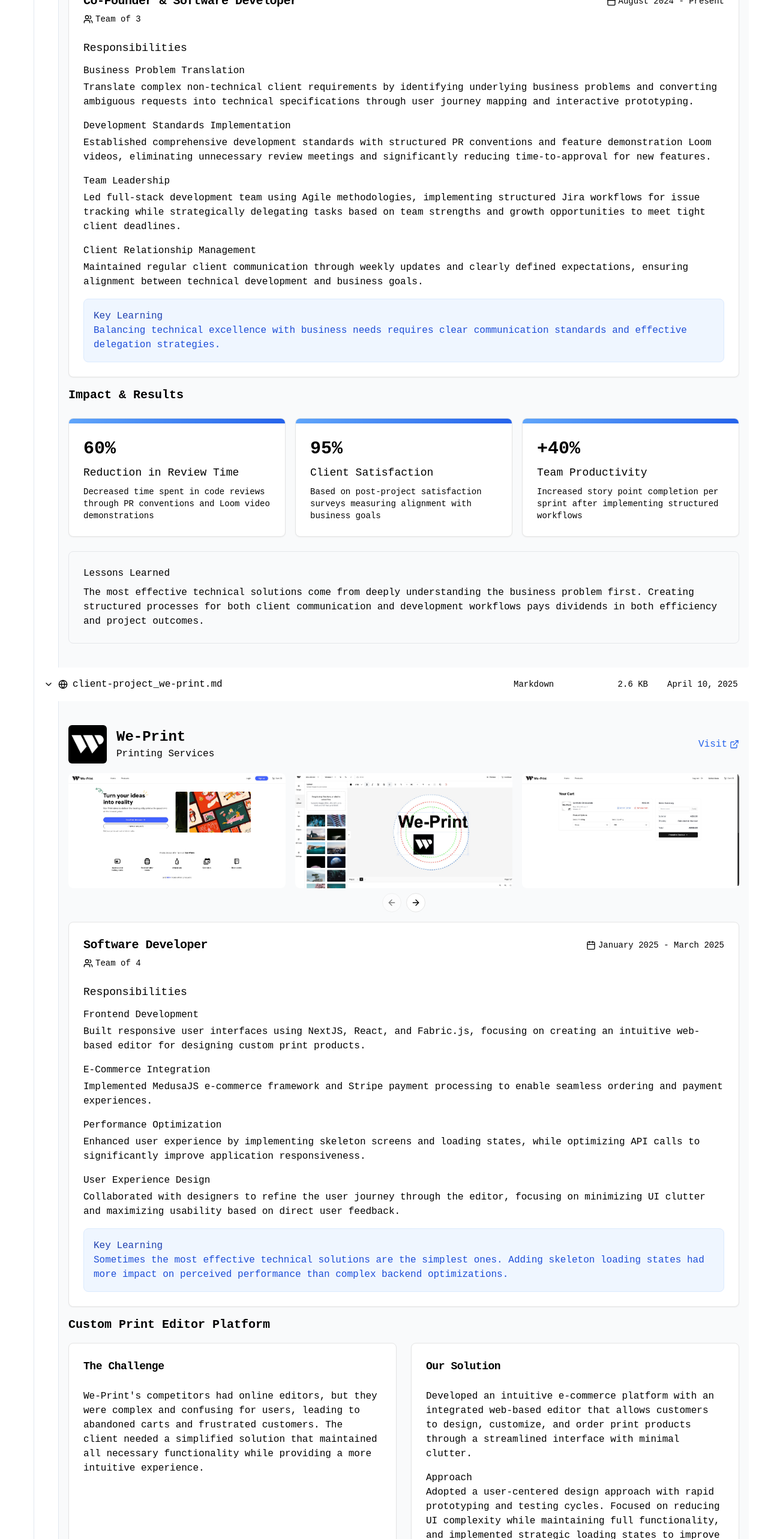
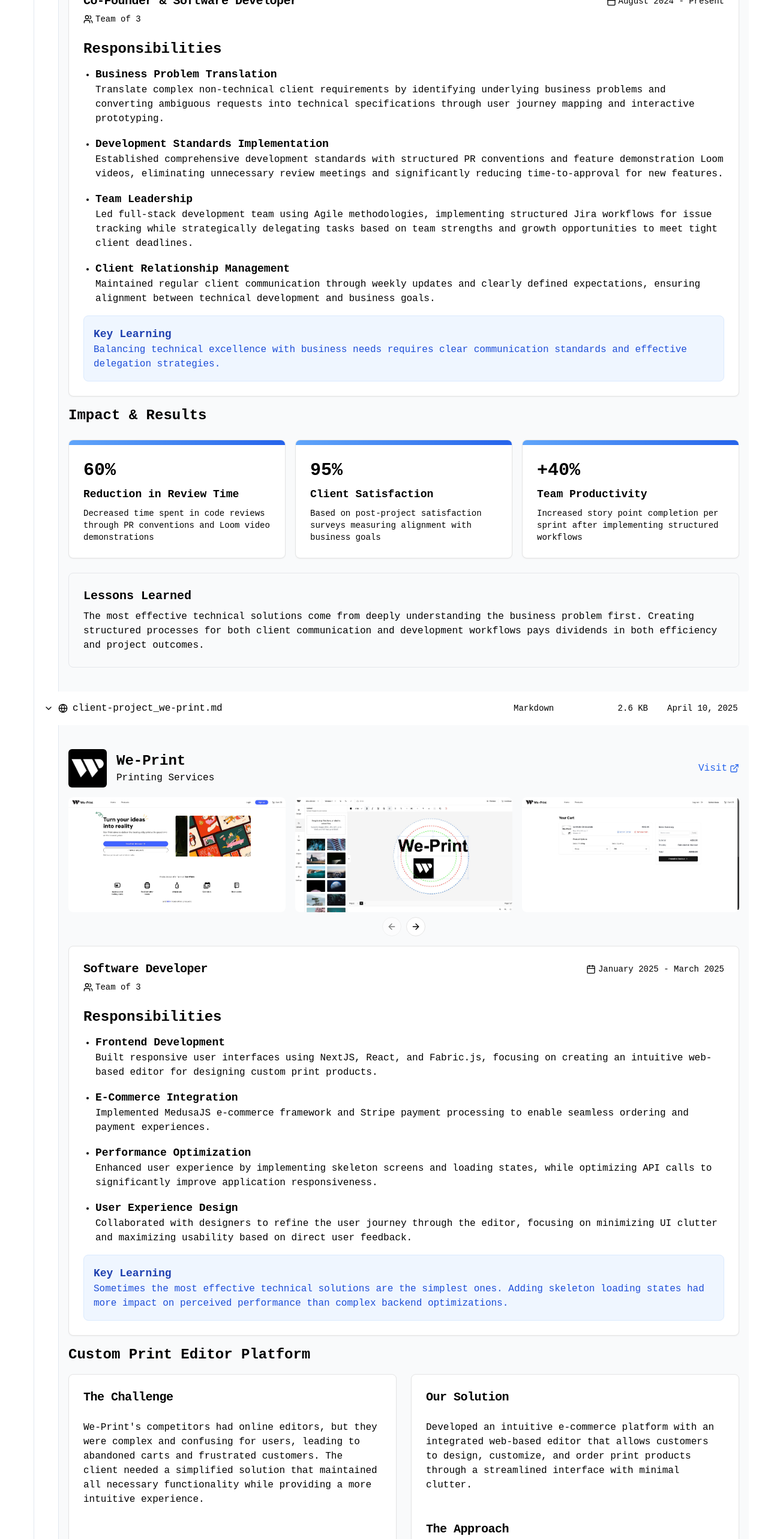
Before and after one commit to KodaEd/apache-portfolio, a Next.js app: page / in a window 1280 px wide. Shown: the part 1202-3768 px from the top of the page at 60% size. Built offline with nearby package versions, Linux system fonts and the light colour scheme; grey boxes are pictures that could not be loaded.

Commit message:
Updated the styling to improve readablility

```diff
--- a/src/data/work/gloom_studios.tsx
+++ b/src/data/work/gloom_studios.tsx
@@ -52,19 +52,21 @@
         <CardContent>
           <div className="space-y-4">
             <div className="space-y-3">
-              <h3 className="font-medium text-lg">Responsibilities</h3>
-              <div className="space-y-4">
-                <div className="space-y-1">
-                  <h4 className="font-medium">Business Problem Translation</h4>
+              <h3 className="font-bold text-2xl">Responsibilities</h3>
+              <ul className="space-y-4 list-disc pl-5">
+                <li>
+                  <h4 className="font-semibold text-lg">
+                    Business Problem Translation
+                  </h4>
                   <p>
                     Translate complex non-technical client requirements by
                     identifying underlying business problems and converting
                     ambiguous requests into technical specifications through
                     user journey mapping and interactive prototyping.
                   </p>
-                </div>
-                <div className="space-y-1">
-                  <h4 className="font-medium">
+                </li>
+                <li>
+                  <h4 className="font-semibold text-lg">
                     Development Standards Implementation
                   </h4>
                   <p>
@@ -73,18 +75,18 @@
                     videos, eliminating unnecessary review meetings and
                     significantly reducing time-to-approval for new features.
                   </p>
-                </div>
-                <div className="space-y-1">
-                  <h4 className="font-medium">Team Leadership</h4>
+                </li>
+                <li>
+                  <h4 className="font-semibold text-lg">Team Leadership</h4>
                   <p>
                     Led full-stack development team using Agile methodologies,
                     implementing structured Jira workflows for issue tracking
                     while strategically delegating tasks based on team strengths
                     and growth opportunities to meet tight client deadlines.
                   </p>
-                </div>
-                <div className="space-y-1">
-                  <h4 className="font-medium">
+                </li>
+                <li>
+                  <h4 className="font-semibold text-lg">
                     Client Relationship Management
                   </h4>
                   <p>
@@ -92,11 +94,11 @@
                     updates and clearly defined expectations, ensuring alignment
                     between technical development and business goals.
                   </p>
-                </div>
-              </div>
+                </li>
+              </ul>
             </div>
             <div className="p-4 bg-blue-50 rounded-lg border border-blue-100">
-              <h4 className="font-medium text-blue-800">Key Learning</h4>
+              <h4 className="font-bold text-lg text-blue-800">Key Learning</h4>
               <p className="text-blue-700">
                 Balancing technical excellence with business needs requires
                 clear communication standards and effective delegation
@@ -109,13 +111,13 @@
 
       {/* Impact Section */}
       <div className="space-y-6">
-        <h3 className="text-xl font-semibold">Impact & Results</h3>
+        <h3 className="text-2xl font-bold">Impact & Results</h3>
         <div className="grid grid-cols-1 md:grid-cols-2 lg:grid-cols-3 gap-4">
           <Card className="overflow-hidden">
             <div className="h-2 bg-gradient-to-r from-blue-400 to-blue-600" />
             <CardContent className="pt-6">
               <div className="text-3xl font-bold">60%</div>
-              <div className="text-lg font-medium mt-2">
+              <div className="text-lg font-semibold mt-2">
                 Reduction in Review Time
               </div>
               <p className="mt-2 text-sm">
@@ -128,7 +130,7 @@
             <div className="h-2 bg-gradient-to-r from-blue-400 to-blue-600" />
             <CardContent className="pt-6">
               <div className="text-3xl font-bold">95%</div>
-              <div className="text-lg font-medium mt-2">
+              <div className="text-lg font-semibold mt-2">
                 Client Satisfaction
               </div>
               <p className="mt-2 text-sm">
@@ -141,7 +143,9 @@
             <div className="h-2 bg-gradient-to-r from-blue-400 to-blue-600" />
             <CardContent className="pt-6">
               <div className="text-3xl font-bold">+40%</div>
-              <div className="text-lg font-medium mt-2">Team Productivity</div>
+              <div className="text-lg font-semibold mt-2">
+                Team Productivity
+              </div>
               <p className="mt-2 text-sm">
                 Increased story point completion per sprint after implementing
                 structured workflows
@@ -150,7 +154,7 @@
           </Card>
         </div>
         <div className="bg-gray-50 p-6 rounded-lg border border-gray-200">
-          <h4 className="font-medium mb-2">Lessons Learned</h4>
+          <h4 className="font-bold text-xl mb-2">Lessons Learned</h4>
           <p>
             The most effective technical solutions come from deeply
             understanding the business problem first. Creating structured
--- a/src/data/work/we_print.tsx
+++ b/src/data/work/we_print.tsx
@@ -68,50 +68,58 @@
           </div>
           <CardDescription className="flex items-center space-x-1">
             <Users size={16} />
-            <span>Team of 4</span>
+            <span>Team of 3</span>
           </CardDescription>
         </CardHeader>
         <CardContent>
           <div className="space-y-4">
             <div className="space-y-3">
-              <h3 className="font-medium text-lg">Responsibilities</h3>
-              <div className="space-y-4">
-                <div className="space-y-1">
-                  <h4 className="font-medium">Frontend Development</h4>
+              <h3 className="font-bold text-2xl">Responsibilities</h3>
+              <ul className="space-y-4 list-disc pl-5">
+                <li>
+                  <h4 className="font-semibold text-lg">
+                    Frontend Development
+                  </h4>
                   <p>
                     Built responsive user interfaces using NextJS, React, and
                     Fabric.js, focusing on creating an intuitive web-based
                     editor for designing custom print products.
                   </p>
-                </div>
-                <div className="space-y-1">
-                  <h4 className="font-medium">E-Commerce Integration</h4>
+                </li>
+                <li>
+                  <h4 className="font-semibold text-lg">
+                    E-Commerce Integration
+                  </h4>
                   <p>
                     Implemented MedusaJS e-commerce framework and Stripe payment
                     processing to enable seamless ordering and payment
                     experiences.
                   </p>
-                </div>
-                <div className="space-y-1">
-                  <h4 className="font-medium">Performance Optimization</h4>
+                </li>
+                <li>
+                  <h4 className="font-semibold text-lg">
+                    Performance Optimization
+                  </h4>
                   <p>
                     Enhanced user experience by implementing skeleton screens
                     and loading states, while optimizing API calls to
                     significantly improve application responsiveness.
                   </p>
-                </div>
-                <div className="space-y-1">
-                  <h4 className="font-medium">User Experience Design</h4>
+                </li>
+                <li>
+                  <h4 className="font-semibold text-lg">
+                    User Experience Design
+                  </h4>
                   <p>
                     Collaborated with designers to refine the user journey
                     through the editor, focusing on minimizing UI clutter and
                     maximizing usability based on direct user feedback.
                   </p>
-                </div>
-              </div>
+                </li>
+              </ul>
             </div>
             <div className="p-4 bg-blue-50 rounded-lg border border-blue-100">
-              <h4 className="font-medium text-blue-800">Key Learning</h4>
+              <h4 className="font-bold text-lg text-blue-800">Key Learning</h4>
               <p className="text-blue-700">
                 Sometimes the most effective technical solutions are the
                 simplest ones. Adding skeleton loading states had more impact on
@@ -124,11 +132,11 @@
 
       {/* Project Section */}
       <div className="space-y-4">
-        <h3 className="text-xl font-semibold">Custom Print Editor Platform</h3>
+        <h3 className="text-2xl font-bold">Custom Print Editor Platform</h3>
         <div className="grid grid-cols-1 md:grid-cols-2 gap-6">
           <Card>
             <CardHeader>
-              <CardTitle className="text-lg">The Challenge</CardTitle>
+              <CardTitle className="text-xl font-bold">The Challenge</CardTitle>
             </CardHeader>
             <CardContent>
               <p>
@@ -142,7 +150,7 @@
           </Card>
           <Card>
             <CardHeader>
-              <CardTitle className="text-lg">Our Solution</CardTitle>
+              <CardTitle className="text-xl font-bold">Our Solution</CardTitle>
             </CardHeader>
             <CardContent>
               <p>
@@ -151,15 +159,17 @@
                 order print products through a streamlined interface with
                 minimal clutter.
               </p>
-              <div className="mt-4">
-                <h4 className="font-medium">Approach</h4>
+            </CardContent>
+            <CardHeader>
+              <CardTitle className="text-xl font-bold">The Approach</CardTitle>
+            </CardHeader>
+            <CardContent>
               <p>
                 Adopted a user-centered design approach with rapid prototyping
                 and testing cycles. Focused on reducing UI complexity while
                 maintaining full functionality, and implemented strategic
                 loading states to improve perceived performance.
               </p>
-              </div>
             </CardContent>
           </Card>
         </div>
@@ -167,13 +177,13 @@
 
       {/* Impact Section */}
       <div className="space-y-6">
-        <h3 className="text-xl font-semibold">Impact & Results</h3>
+        <h3 className="text-2xl font-bold">Impact & Results</h3>
         <div className="grid grid-cols-1 md:grid-cols-2 lg:grid-cols-3 gap-4">
           <Card className="overflow-hidden">
             <div className="h-2 bg-gradient-to-r from-blue-400 to-blue-600" />
             <CardContent className="pt-6">
               <div className="text-3xl font-bold">75%</div>
-              <div className="text-lg font-medium mt-2">
+              <div className="text-lg font-semibold mt-2">
                 Reduced Responsiveness Complaints
               </div>
               <p className="mt-2 text-sm">
@@ -186,7 +196,7 @@
             <div className="h-2 bg-gradient-to-r from-blue-400 to-blue-600" />
             <CardContent className="pt-6">
               <div className="text-3xl font-bold">85%</div>
-              <div className="text-lg font-medium mt-2">
+              <div className="text-lg font-semibold mt-2">
                 API Call Optimization
               </div>
               <p className="mt-2 text-sm">
@@ -199,7 +209,7 @@
             <div className="h-2 bg-gradient-to-r from-blue-400 to-blue-600" />
             <CardContent className="pt-6">
               <div className="text-3xl font-bold">-40%</div>
-              <div className="text-lg font-medium mt-2">Cart Abandonment</div>
+              <div className="text-lg font-semibold mt-2">Cart Abandonment</div>
               <p className="mt-2 text-sm">
                 Decrease in cart abandonment rate compared to previous system
               </p>
@@ -207,7 +217,7 @@
           </Card>
         </div>
         <div className="bg-gray-50 p-6 rounded-lg border border-gray-200">
-          <h4 className="font-medium mb-2">Lessons Learned</h4>
+          <h4 className="font-bold text-xl mb-2">Lessons Learned</h4>
           <p>
             User perception is just as important as actual performance metrics.
             The project reinforced that reducing UI complexity and adding
```
Lines whose indentation alone changed are shown as unchanged.
